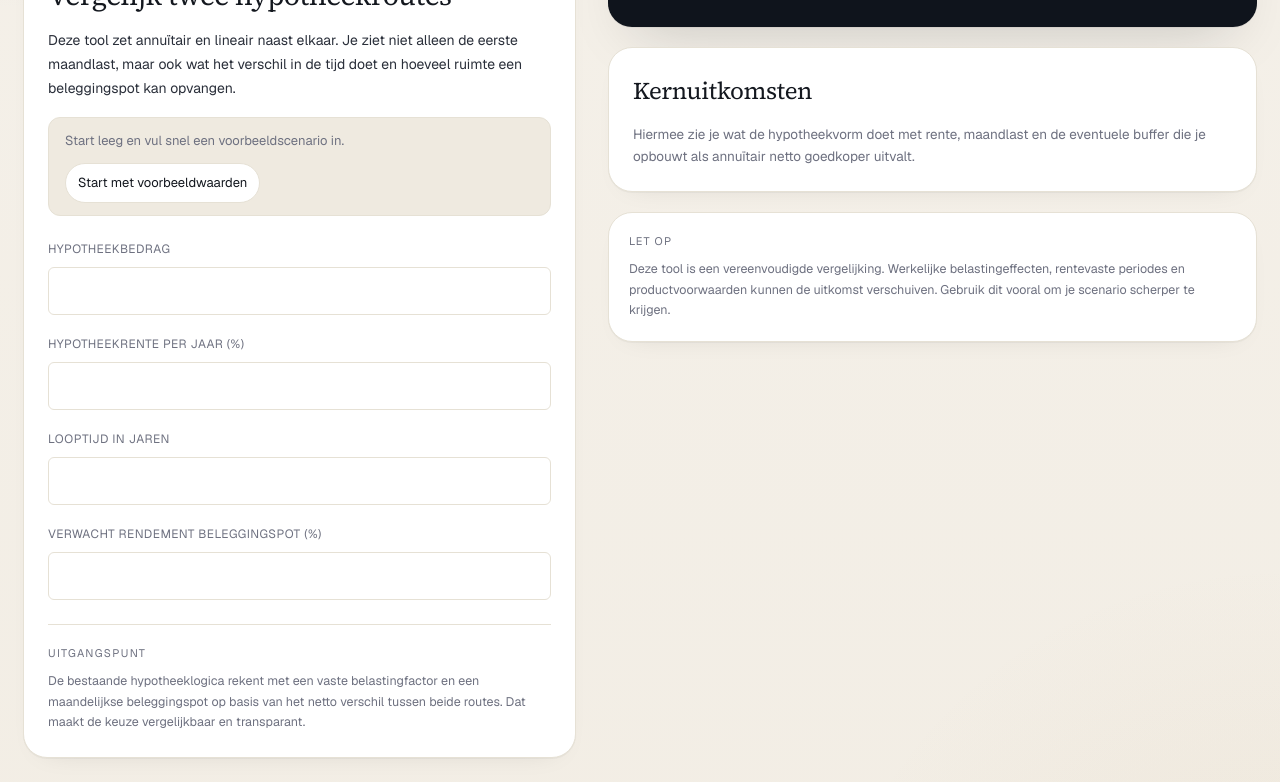
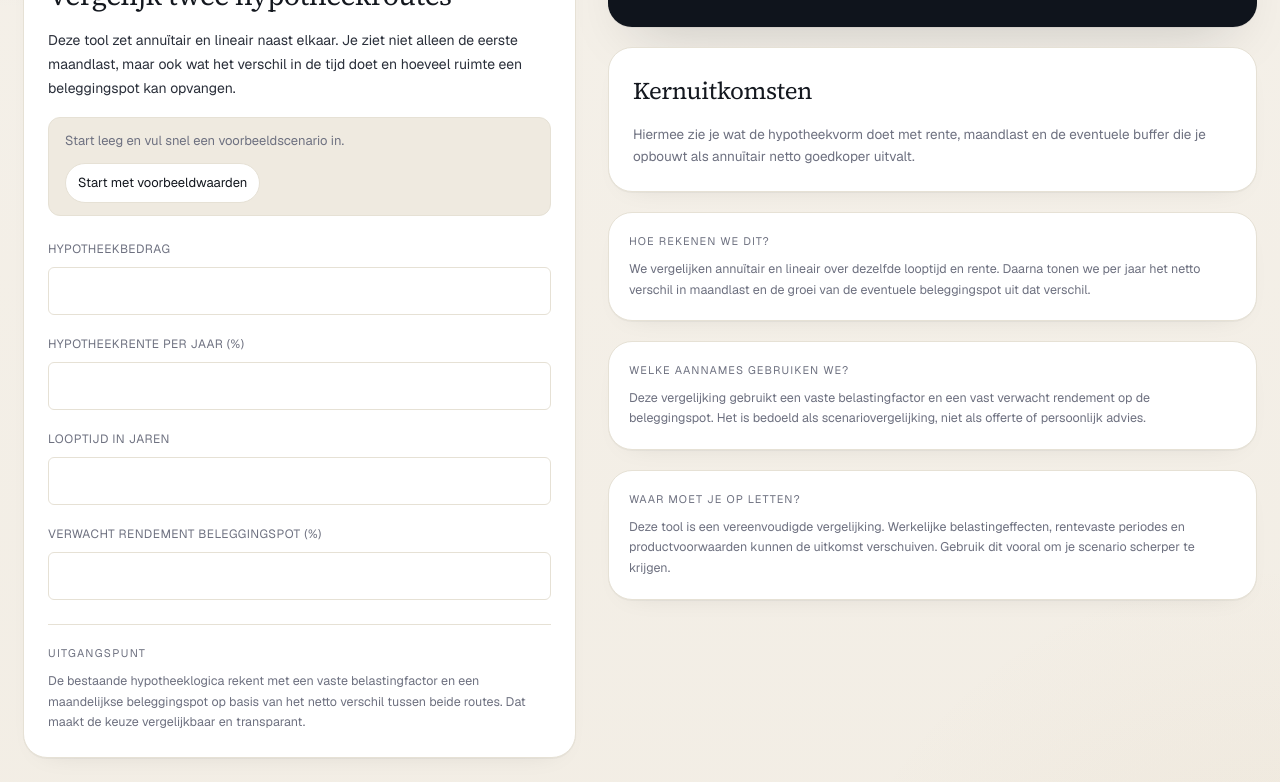
Before and after one commit to oli4vos/projectwebsite, a Next.js app: page /apps/annuitair-lineair in a window 1280 px wide. Shown: the part 502-1284 px from the top of the page. Built offline with nearby package versions, Linux system fonts and the light colour scheme.

Commit message:
copy: harmonize calculator disclosure explanations

```diff
--- a/apps/annuitair-lineair/Calculator.tsx
+++ b/apps/annuitair-lineair/Calculator.tsx
@@ -360,7 +360,29 @@ export default function Calculator() {
 
         <div className="rounded-[1.5rem] border hair bg-white p-5 shadow-paper">
           <div className="text-[11px] uppercase tracking-[0.1em] text-[var(--muted)]">
-            Let op
+            Hoe rekenen we dit?
+          </div>
+          <p className="mt-2 text-[12.5px] leading-[1.65] text-[var(--muted)]">
+            We vergelijken annuïtair en lineair over dezelfde looptijd en rente. Daarna
+            tonen we per jaar het netto verschil in maandlast en de groei van de eventuele
+            beleggingspot uit dat verschil.
+          </p>
+        </div>
+
+        <div className="rounded-[1.5rem] border hair bg-white p-5 shadow-paper">
+          <div className="text-[11px] uppercase tracking-[0.1em] text-[var(--muted)]">
+            Welke aannames gebruiken we?
+          </div>
+          <p className="mt-2 text-[12.5px] leading-[1.65] text-[var(--muted)]">
+            Deze vergelijking gebruikt een vaste belastingfactor en een vast verwacht
+            rendement op de beleggingspot. Het is bedoeld als scenariovergelijking, niet
+            als offerte of persoonlijk advies.
+          </p>
+        </div>
+
+        <div className="rounded-[1.5rem] border hair bg-white p-5 shadow-paper">
+          <div className="text-[11px] uppercase tracking-[0.1em] text-[var(--muted)]">
+            Waar moet je op letten?
           </div>
           <p className="mt-2 text-[12.5px] leading-[1.65] text-[var(--muted)]">
             Deze tool is een vereenvoudigde vergelijking. Werkelijke belastingeffecten,
--- a/apps/box-3-impact/Calculator.tsx
+++ b/apps/box-3-impact/Calculator.tsx
@@ -13,6 +13,7 @@ import { CalculatorShell } from "@/components/tool/CalculatorShell";
 import { Pill } from "@/components/ui";
 import { useMobileFieldFlow } from "@/hooks/useMobileFieldFlow";
 import { useUserProfile } from "@/hooks/useUserProfile";
+import { getGlossaryExplanation } from "@/lib/copy-glossary";
 import { getDefaultFinancialYear } from "@/lib/financial-constants";
 import type { Box3Method } from "@/lib/tax";
 import {
@@ -740,9 +741,10 @@ function CalculatorContent({
           subtitle="Deze tool gebruikt centrale tax- en constantslagen."
         >
           <div className="space-y-2 text-[13px] leading-[1.65] text-[var(--muted)]">
+            <p>{getGlossaryExplanation("box3")}</p>
             <p>1) Start met je huidige spaargeld, beleggingen en schulden in box 3.</p>
             <p>2) Simuleer per jaar je inleg en bruto rendement.</p>
-            <p>3) Bereken per jaar de box 3-heffing via de centrale `calculateBox3Tax` functie.</p>
+            <p>3) Bereken per jaar de box 3-heffing met de centrale box 3-logica.</p>
             <p>4) Trek de jaarheffing af en gebruik de resterende waarde als start voor het volgende jaar.</p>
           </div>
         </ToolDisclosure>
@@ -882,7 +884,7 @@ function CalculatorContent({
         </ToolDisclosure>
 
         <ToolDisclosure
-          title="Let op: box 3 is indicatief"
+          title="Waar moet je op letten?"
           subtitle="Geen officiële aangifteberekening."
         >
           <ul className="space-y-2 text-[13px] leading-[1.65] text-[var(--muted)]">
--- a/apps/fire-na-belasting/Calculator.tsx
+++ b/apps/fire-na-belasting/Calculator.tsx
@@ -529,8 +529,8 @@ function CalculatorContent({
         ) : null}
 
         <ToolDisclosure
-          title="Hoe rekenen we FIRE?"
-          subtitle="Indicatief model op basis van jaarlijkse projectie."
+          title="Hoe rekenen we dit?"
+          subtitle="Eenvoudige FIRE-projectie op jaarbasis."
         >
           {result ? (
             <div className="space-y-2 text-[13px] leading-[1.65] text-[var(--muted)]">
@@ -580,8 +580,8 @@ function CalculatorContent({
         </ToolDisclosure>
 
         <ToolDisclosure
-          title="Gevoelige aannames"
-          subtitle="Waarom de uitkomst kan afwijken van de praktijk."
+          title="Welke aannames gebruiken we?"
+          subtitle="Dit zijn de gevoeligste knoppen in de uitkomst."
         >
           {result ? (
             <div className="space-y-2 text-[13px] leading-[1.65] text-[var(--muted)]">
@@ -595,8 +595,8 @@ function CalculatorContent({
         </ToolDisclosure>
 
         <ToolDisclosure
-          title="Let op"
-          subtitle="Rendement is onzeker en dit is geen persoonlijk advies."
+          title="Waar moet je op letten?"
+          subtitle="Rendement is onzeker; dit blijft een indicatief scenario."
         >
           {result ? (
             <ul className="space-y-2 text-[13px] leading-[1.65] text-[var(--muted)]">
--- a/apps/hypotheek-aflossen-vs-beleggen/Calculator.tsx
+++ b/apps/hypotheek-aflossen-vs-beleggen/Calculator.tsx
@@ -711,8 +711,8 @@ function CalculatorContent({
         ) : null}
 
         <ToolDisclosure
-          title="Jaarlijkse ontwikkeling"
-          subtitle="Compacte tijdlijn met netto effect per jaar, inclusief box 3-correctie."
+          title="Hoe rekenen we dit?"
+          subtitle="Jaarlijkse vergelijking van aflossen en beleggen, inclusief box 3-correctie."
         >
           {result ? (
             <div className="space-y-3">
@@ -754,18 +754,18 @@ function CalculatorContent({
         </ToolDisclosure>
 
         <ToolDisclosure
-          title="Hoe werkt hypotheekrenteaftrek?"
-          subtitle="Aflossen verlaagt meestal rente en daarmee vaak ook de aftrek."
+          title="Welke aannames gebruiken we?"
+          subtitle="We rekenen netto met rentebesparing, gemiste aftrek en optioneel box 3."
         >
           <p className="text-[13px] leading-[1.65] text-[var(--muted)]">
             In dit model vergelijken we bruto rentebesparing met mogelijk gemiste
-            hypotheekrenteaftrek. Daardoor zie je het netto effect van extra aflossen.
+            hypotheekrenteaftrek. Zo zie je het netto effect van extra aflossen.
           </p>
         </ToolDisclosure>
 
         <ToolDisclosure
-          title="Wat doet box 3?"
-          subtitle="Bij beleggen kan box 3 het netto eindresultaat drukken."
+          title="Waar moet je op letten?"
+          subtitle="Beleggen is flexibeler, maar ook onzekerder en box 3 kan het resultaat drukken."
         >
           {result ? (
             <div className="space-y-2 text-[13px] leading-[1.65] text-[var(--muted)]">
--- a/apps/hypotheek-impact-studieschuld/Calculator.tsx
+++ b/apps/hypotheek-impact-studieschuld/Calculator.tsx
@@ -8,6 +8,7 @@ import { CalculatorShell } from "@/components/tool/CalculatorShell";
 import { Pill } from "@/components/ui";
 import { useMobileFieldFlow } from "@/hooks/useMobileFieldFlow";
 import { useUserProfile } from "@/hooks/useUserProfile";
+import { getGlossaryExplanation } from "@/lib/copy-glossary";
 import { getFinancialConstants } from "@/lib/financial-constants";
 import {
   createProfilePrefillState,
@@ -1108,8 +1109,8 @@ function CalculatorContent({
         </div>
 
         <ToolDisclosure
-          title="Verdieping"
-          subtitle="Hoe rekenen we dit? Welke aannames gebruiken we? Wat betekent dit in de praktijk en waar moet je op letten?"
+          title="Hoe rekenen we dit?"
+          subtitle="Hieronder zie je ook de gebruikte aannames en waar je op moet letten in de praktijk."
         >
           <div className="space-y-5">
         <div className="rounded-[1.5rem] border hair bg-white p-6 shadow-paper">
@@ -1162,6 +1163,10 @@ function CalculatorContent({
             vrijwillig extra betaalt is een keuze en kun je ook als alternatief
             scenario (buffer, woning of beleggen) vergelijken.
           </p>
+          <p className="mt-2 text-[12.5px] leading-[1.6] text-[var(--soft)]">
+            {getGlossaryExplanation("wettelijkDuoBedrag")}{" "}
+            {getGlossaryExplanation("draagkracht")}
+          </p>
           {result ? (
             <div className="mt-5">
               <ResultRow
@@ -1225,6 +1230,9 @@ function CalculatorContent({
             De DUO-maandlast is meestal een netto maandlast. Voor hypotheekberekeningen
             wordt die vaak omgerekend naar een bruto vergelijkbare maandlast. Dat heet
             brutering. Hoe hoger de hypotheekrente, hoe zwaarder die brutering meestal telt.
+          </p>
+          <p className="mt-2 text-[12.5px] leading-[1.6] text-[var(--soft)]">
+            {getGlossaryExplanation("brutering")}
           </p>
           <p className="mt-3 text-[12.5px] leading-[1.6] text-[var(--soft)]">
             Belangrijk: een hogere brutering verhoogt altijd je maandlast-impact. Dat
--- a/apps/jaarruimte-vs-vrij-beleggen/Calculator.tsx
+++ b/apps/jaarruimte-vs-vrij-beleggen/Calculator.tsx
@@ -820,7 +820,7 @@ function CalculatorContent({
         </ToolDisclosure>
 
         <ToolDisclosure
-          title="Vermogensplanning (jaarlijks)"
+          title="Voorbeeldinterpretatie"
           subtitle="Per jaar inzicht in opbouw met en zonder box 3-heffing."
         >
           {result ? (
@@ -932,8 +932,8 @@ function CalculatorContent({
         </ToolDisclosure>
 
         <ToolDisclosure
-          title="Wanneer is dit logisch?"
-          subtitle="Kernafweging tussen fiscaal voordeel en flexibiliteit."
+          title="Welke aannames gebruiken we?"
+          subtitle="Kernafweging tussen fiscaal voordeel nu en flexibiliteit later."
         >
           {result ? (
             <ul className="space-y-2 text-[13px] leading-[1.65] text-[var(--muted)]">
@@ -945,7 +945,7 @@ function CalculatorContent({
         </ToolDisclosure>
 
         <ToolDisclosure
-          title="Let op"
+          title="Waar moet je op letten?"
           subtitle="Controleer jaarruimte en fiscale details altijd apart."
         >
           {result ? (
--- a/apps/studieschuld-vs-beleggen/Calculator.tsx
+++ b/apps/studieschuld-vs-beleggen/Calculator.tsx
@@ -820,7 +820,7 @@ function CalculatorContent({
 
         <ToolDisclosure
           title="Hoe rekenen we dit?"
-          subtitle="Verdieping op leenstelsel, verplicht minimum en vrijwillige ruimte."
+          subtitle="Verplicht DUO-bedrag eerst, keuze pas op de vrijwillige extra ruimte."
         >
           <div className="space-y-3 text-[13px] leading-[1.65] text-[var(--muted)]">
             <p>
@@ -843,8 +843,8 @@ function CalculatorContent({
         </ToolDisclosure>
 
         <ToolDisclosure
-          title="Box 3-effect op beleggen"
-          subtitle="Optioneel en indicatief; de hoofdflow blijft licht."
+          title="Welke aannames gebruiken we?"
+          subtitle="Optioneel box 3-scenario op je beleggingsroute; de hoofdflow blijft licht."
         >
           {result?.box3Scenario ? (
             <div className="space-y-4 text-[13px] leading-[1.65] text-[var(--muted)]">
@@ -916,6 +916,10 @@ function CalculatorContent({
         </ToolDisclosure>
 
         {result?.warnings?.length ? (
+          <ToolDisclosure
+            title="Waar moet je op letten?"
+            subtitle="Gebruik dit als scenariovergelijking, niet als zeker advies."
+          >
             <div className="rounded-[1.5rem] border border-[var(--hair)] bg-[var(--paper-soft)] p-5 text-[12.5px] leading-[1.6] text-[var(--muted)]">
               <ul className="space-y-2">
                 {result.warnings.map((warning) => (
@@ -923,6 +927,7 @@ function CalculatorContent({
                 ))}
               </ul>
             </div>
+          </ToolDisclosure>
         ) : null}
       </section>
     </CalculatorShell>
--- a/apps/volgende-euro/Calculator.tsx
+++ b/apps/volgende-euro/Calculator.tsx
@@ -701,7 +701,7 @@ function CalculatorContent({
         ) : null}
 
         <ToolDisclosure
-          title="Hoe bepalen we de volgorde?"
+          title="Hoe rekenen we dit?"
           subtitle="Educatief prioriteitenmodel, geen hard financieel advies."
         >
           {result ? (
@@ -742,7 +742,7 @@ function CalculatorContent({
           </p>
         </ToolDisclosure>
 
-        <ToolDisclosure title="Waarschuwingen" subtitle="Gebruik dit als prioriteitenhulp.">
+        <ToolDisclosure title="Waar moet je op letten?" subtitle="Gebruik dit als prioriteitenhulp en reken daarna door in een verdiepende tool.">
           <ul className="space-y-2 text-[13px] leading-[1.65] text-[var(--muted)]">
             {(result?.warnings ?? []).map((warning) => (
               <li key={warning}>{warning}</li>
--- a/apps/zzp-uurtarief/Calculator.tsx
+++ b/apps/zzp-uurtarief/Calculator.tsx
@@ -457,8 +457,8 @@ function CalculatorContent({
         ) : null}
 
         <ToolDisclosure
-          title="Waarom declarabele uren zo belangrijk zijn"
-          subtitle="Minder declarabele uren betekent hoger benodigd tarief."
+          title="Hoe rekenen we dit?"
+          subtitle="Declarabele uren bepalen direct welk uurtarief je nodig hebt."
         >
           {result ? (
             <p className="text-[13px] leading-[1.65] text-[var(--muted)]">
@@ -519,7 +519,7 @@ function CalculatorContent({
         </ToolDisclosure>
 
         <ToolDisclosure
-          title="Aannames"
+          title="Welke aannames gebruiken we?"
           subtitle="Indicatieve fiscale referentie, geen volledige ZZP-aangifte."
         >
           {result ? (
@@ -532,7 +532,7 @@ function CalculatorContent({
           ) : null}
         </ToolDisclosure>
 
-        <ToolDisclosure title="Let op" subtitle="Educatief hulpmiddel, geen financieel advies.">
+        <ToolDisclosure title="Waar moet je op letten?" subtitle="Educatief hulpmiddel, geen financieel advies.">
           {result ? (
             <ul className="space-y-2 text-[13px] leading-[1.65] text-[var(--muted)]">
               {result.warnings.map((warning) => (
```
Also changed, not shown: 1 other file (tests, documents, lock files or other folders). Lines whose indentation alone changed are shown as unchanged.
